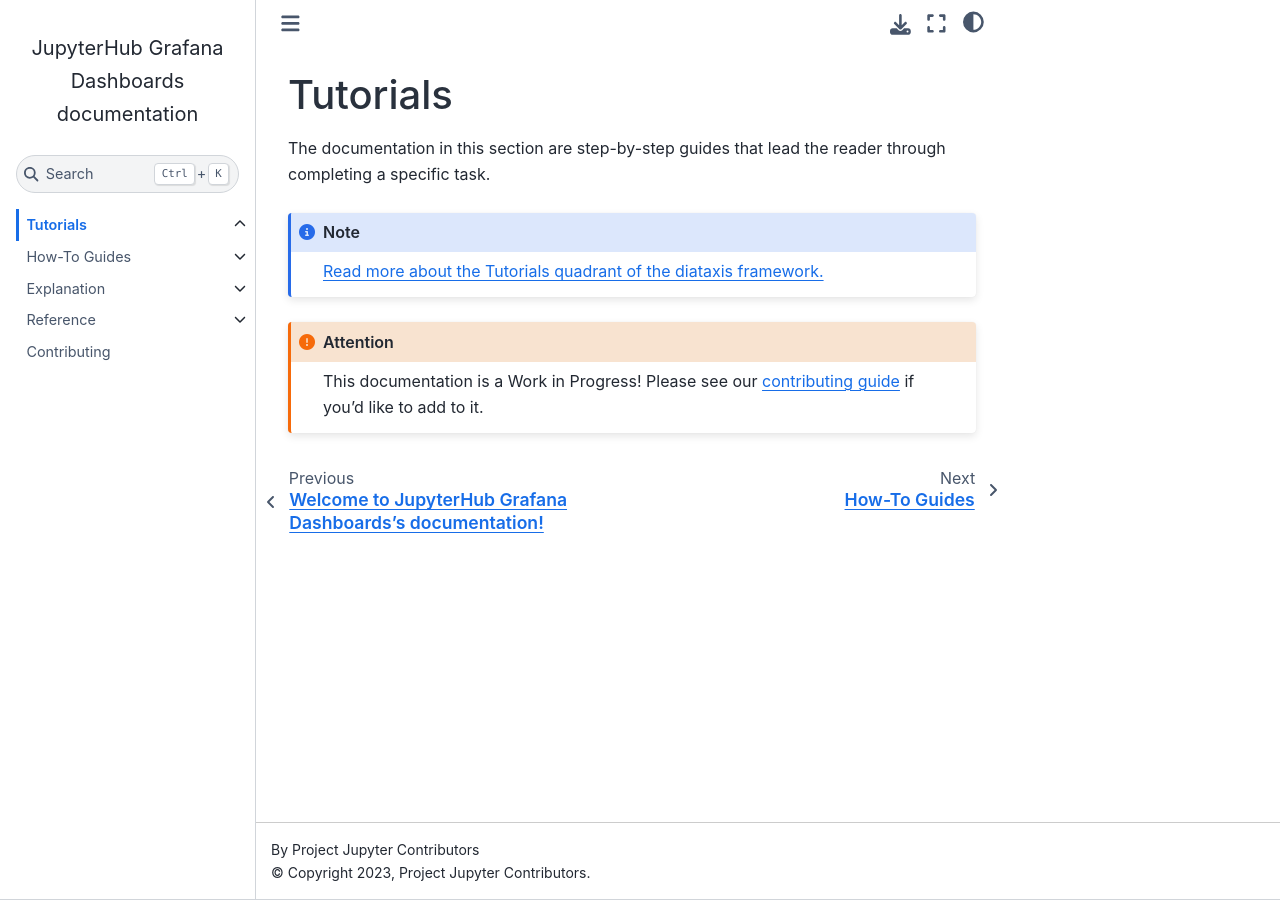
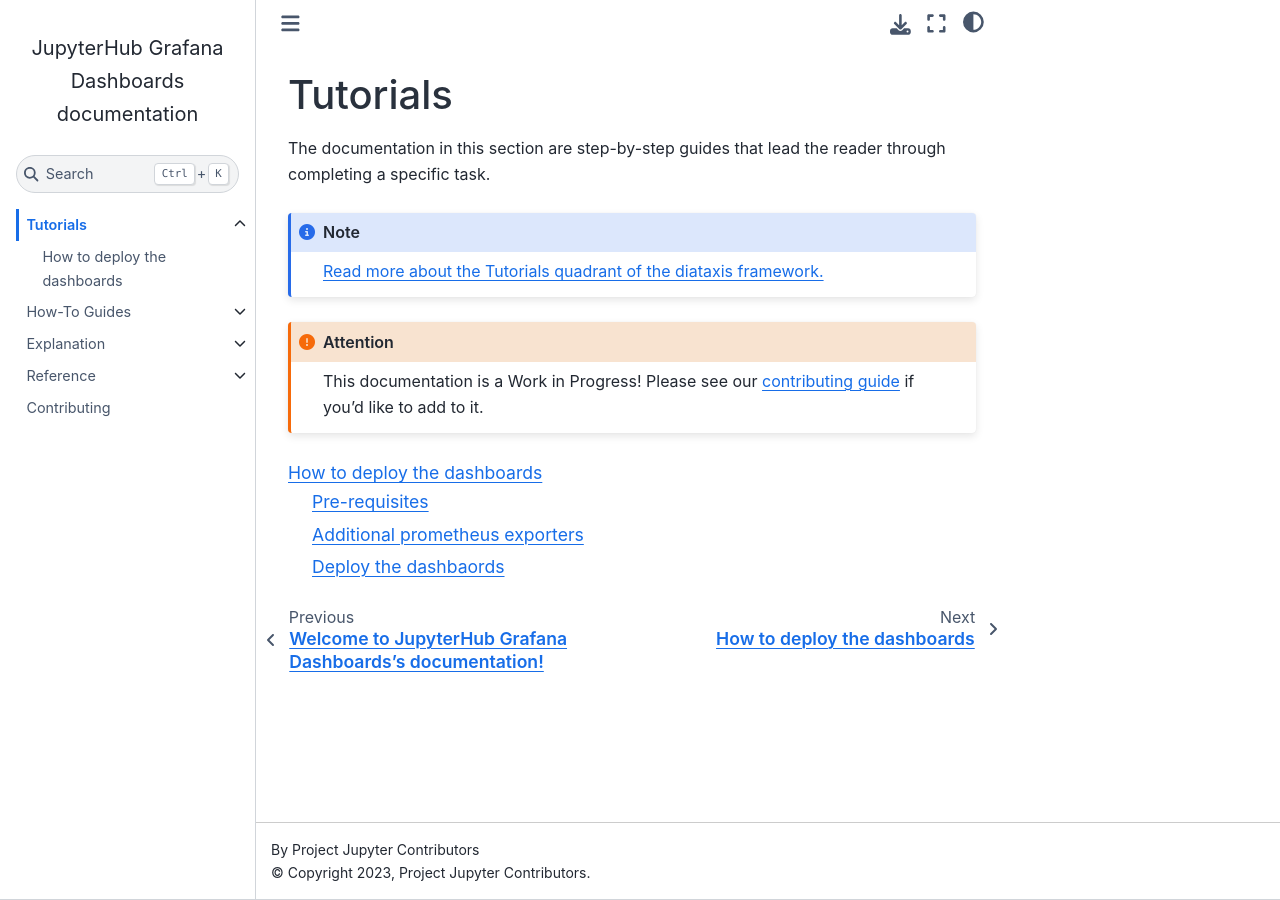
Before and after one commit to jupyterhub/grafana-dashboards, a Sphinx documentation site: the page built from docs/tutorials/index.md, in a window 1280 px wide. Built offline with Sphinx 7.4.7 and the Sphinx Book theme 1.1.4, drawn with Linux system fonts in a browser that asks for light colours; some of the changed lines change nothing that is shown.

Commit message:
Move deployment instructions to tutorials section

````diff
--- a/docs/howto/index.md
+++ b/docs/howto/index.md
@@ -14,7 +14,6 @@
 ```
 
 ```{toctree}
-deploy.md
 images.md
 user-diagnostics.md
 ```
--- a/docs/tutorials/index.md
+++ b/docs/tutorials/index.md
@@ -13,8 +13,7 @@
 Please see our [contributing guide](contributing) if you'd like to add to it.
 ```
 
-% As files are added into this folder, you can add them to the below section so
-% that they appear in the table of contents
 ```{toctree}
 :maxdepth: 2
+deploy.md
 ```
````
Also changed, not shown: docs/tutorials/deploy.md (renamed from docs/howto/deploy.md).
